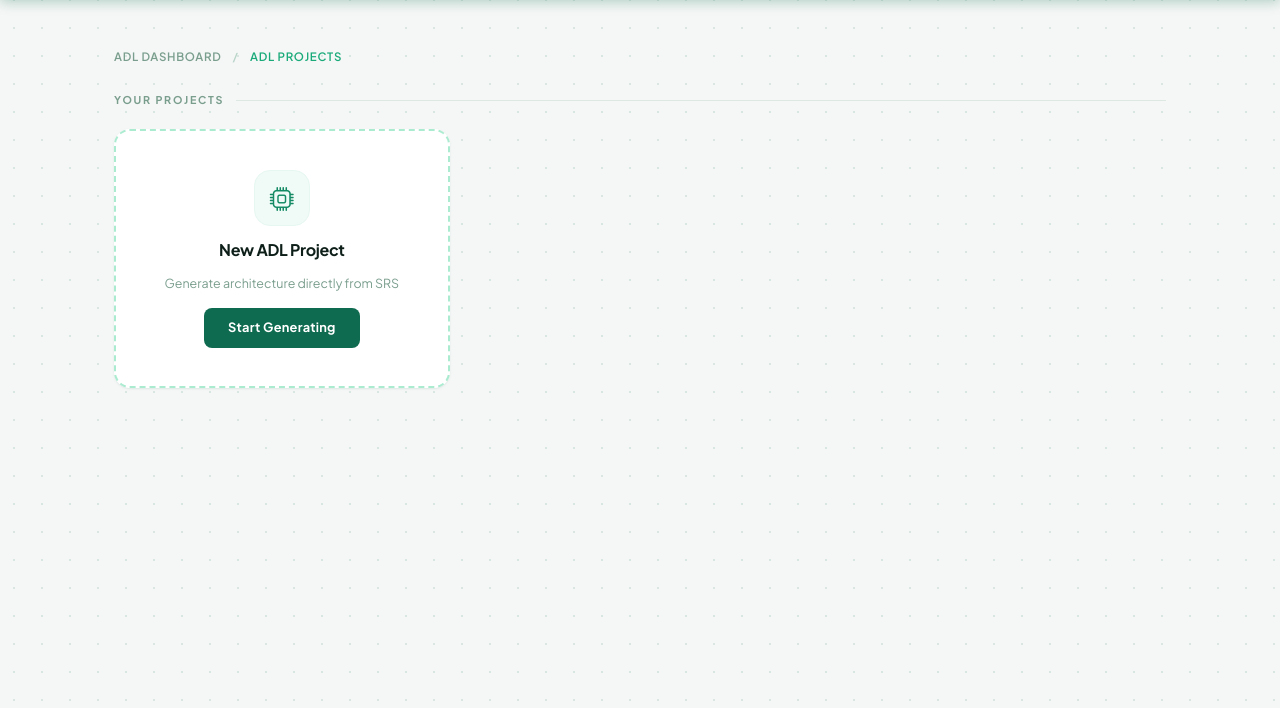
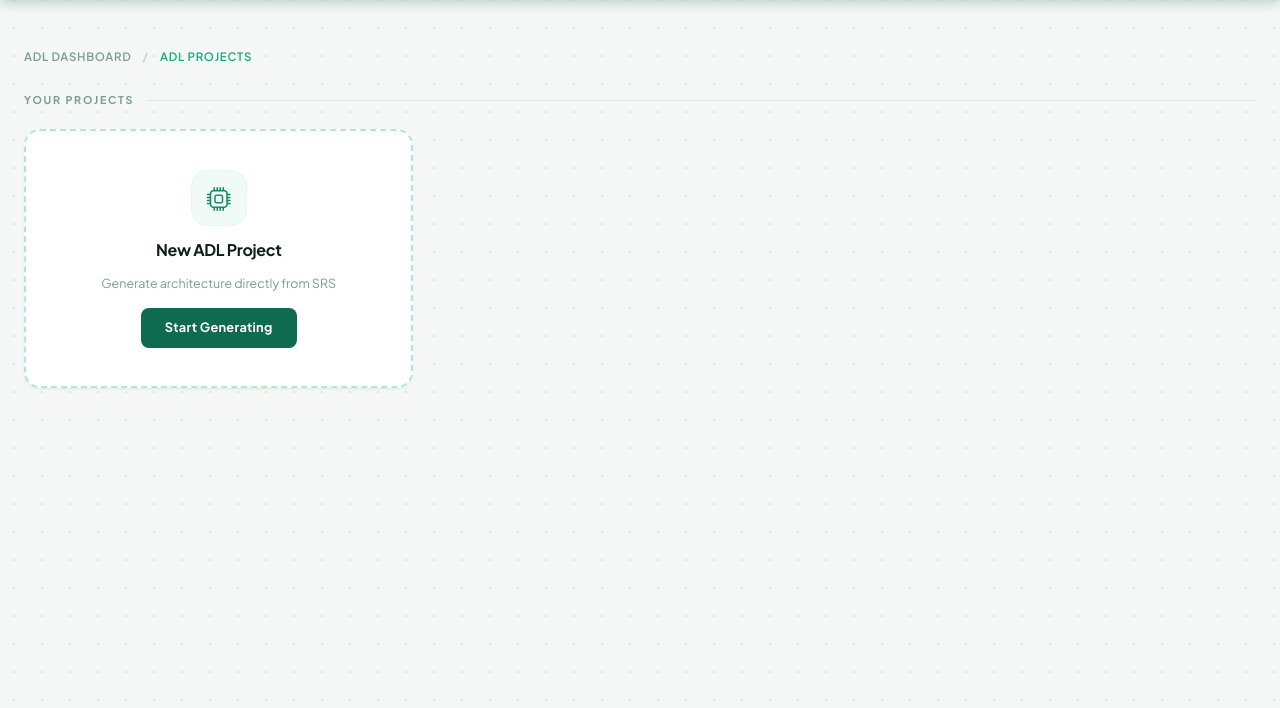
Before and after one commit to hanaAbdelwahab/GPARCHIMIND, a FastAPI app: template presentation/templates/adl_dashboard.html in a window 1280 px wide. Shown: the part 70-778 px from the top of the page. Run offline with FastAPI, Linux system fonts and the light colour scheme; the template is opened without the code that fills it, so the values that code supplies are empty; parts of the project's set-up code (start-up, migrations or seed data) failed here and were passed over.

Commit message:
haga baseta

```diff
--- a/presentation/templates/adl_dashboard.html
+++ b/presentation/templates/adl_dashboard.html
@@ -93,7 +93,7 @@
     .page-wrap {
       position: relative;
       z-index: 1;
-      max-width: 1100px;
+      max-width: 1300px;
       margin: 0 auto;
       padding: 3rem 1.5rem 5rem;
     }
@@ -141,7 +141,7 @@
     .projects-grid {
       display: grid;
       grid-template-columns: repeat(auto-fill, minmax(300px, 1fr));
-      gap: 1.4rem;
+      gap: 2rem;
     }
 
     /* ── CREATE CARD ── */
```
